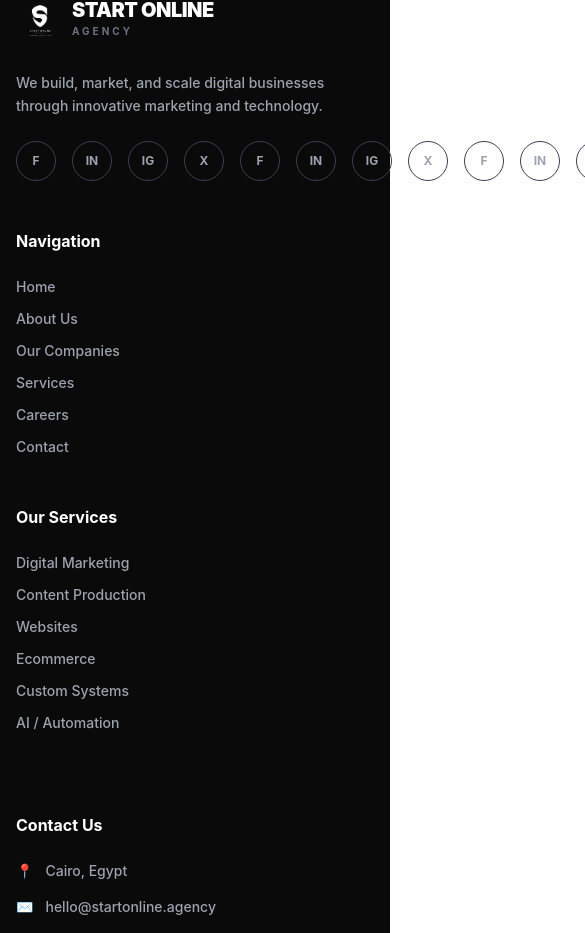
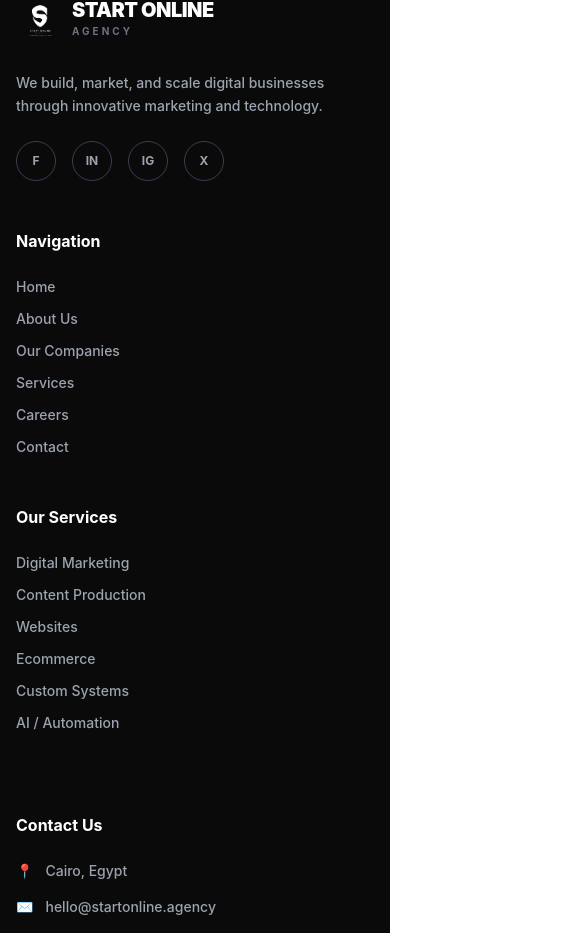
Before and after one commit to eslamhany71-lgtm/start-online-agency, a Next.js app: page /en/contact in a window 390 px wide. Shown: the part 4847-5780 px from the top of the page, 585 px wide, since content can reach past the window. Built offline with nearby package versions, Linux system fonts and the light colour scheme.

Commit message:
Update phone number and add correct Social Media URLs

```diff
--- a/app/components/Footer.tsx
+++ b/app/components/Footer.tsx
@@ -48,8 +48,6 @@
                 {dict.desc}
               </p>
               <div className="flex gap-4">
-                {['in', 'f', 'ig', 'x'].map((social) => (
-                  <div className="flex gap-4">
                 {[
                   { icon: 'f', url: 'https://www.facebook.com/share/1JXneKBBPZ/?mibextid=wwXIfr' },
                   { icon: 'in', url: 'https://www.linkedin.com/company/start-online-agency/' },
@@ -59,8 +57,6 @@
                   <a key={social.icon} href={social.url} target="_blank" rel="noopener noreferrer" className="w-10 h-10 rounded-full border border-gray-700 flex items-center justify-center text-gray-400 hover:border-[#E01E2E] hover:text-[#E01E2E] transition-all">
                     <span className="text-xs font-bold uppercase">{social.icon}</span>
                   </a>
-                ))}
-              </div>
                 ))}
               </div>
             </div>
```
